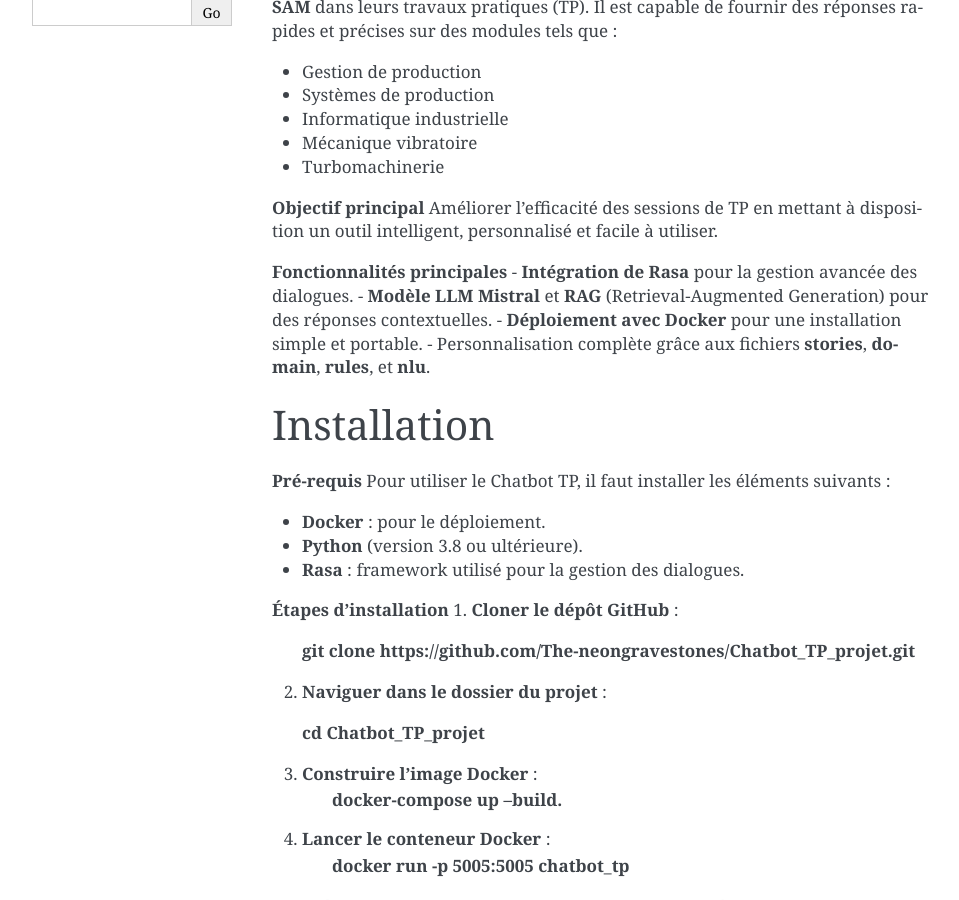
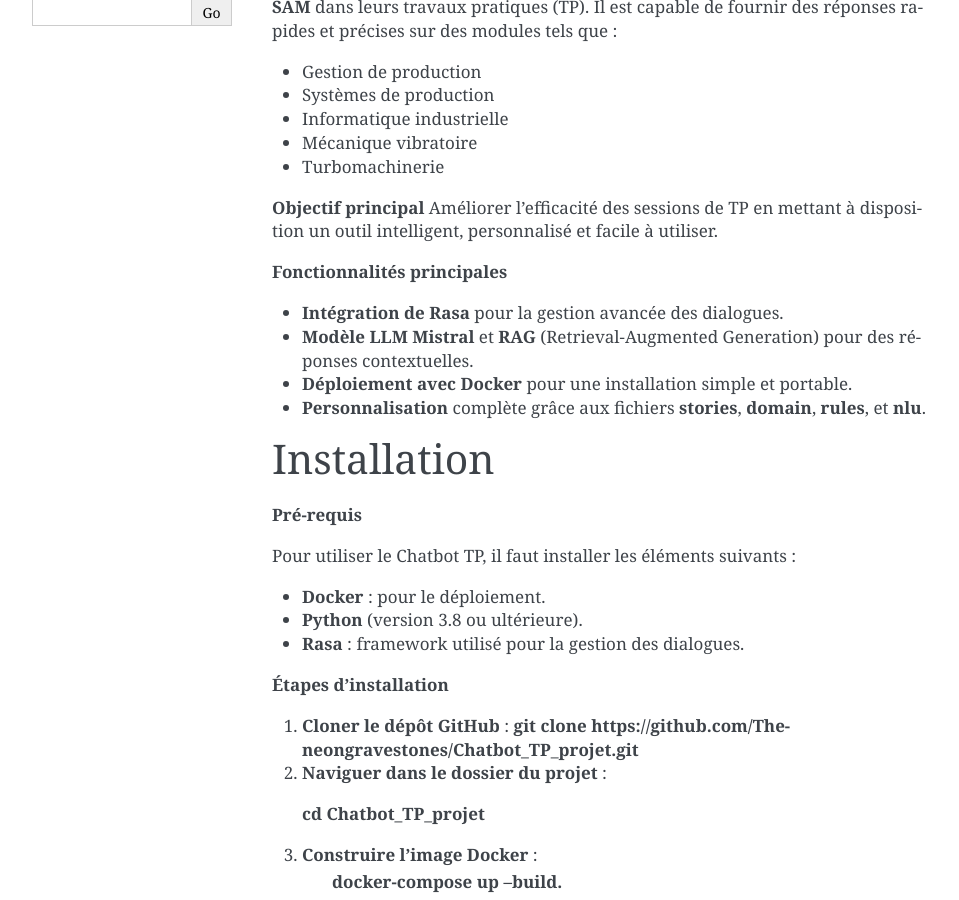
Before and after one commit to The-neongravestones/Chatbot_TP_projet, a Sphinx documentation site: the page built from source/index.rst, in a window 1280 px wide and 900 px high, scrolled down 448 px. Shown: the whole window, without its empty margins (148-1107 px from the left). Built offline with Sphinx 7.4.7, drawn with Linux system fonts in a browser that asks for light colours.

```diff
--- a/source/index.rst
+++ b/source/index.rst
@@ -19,14 +19,17 @@ Le **Chatbot TP** est un assistant virtuel conçu pour aider les étudiants de l
 Améliorer l'efficacité des sessions de TP en mettant à disposition un outil intelligent, personnalisé et facile à utiliser.
 
 **Fonctionnalités principales**
+
 - **Intégration de Rasa** pour la gestion avancée des dialogues.
 - **Modèle LLM Mistral** et **RAG** (Retrieval-Augmented Generation) pour des réponses contextuelles.
 - **Déploiement avec Docker** pour une installation simple et portable.
-- Personnalisation complète grâce aux fichiers **stories**, **domain**, **rules**, et **nlu**.
+- **Personnalisation** complète grâce aux fichiers **stories**, **domain**, **rules**, et **nlu**.
 
 Installation
 ============
+
 **Pré-requis**
+
 Pour utiliser le Chatbot TP, il faut installer les éléments suivants :
 
 - **Docker** : pour le déploiement.
@@ -34,6 +37,7 @@ Pour utiliser le Chatbot TP, il faut installer les éléments suivants :
 - **Rasa** : framework utilisé pour la gestion des dialogues.
 
 **Étapes d'installation**
+
 1. **Cloner le dépôt GitHub** :
    **git clone https://github.com/The-neongravestones/Chatbot_TP_projet.git**
 2. **Naviguer dans le dossier du projet** :
```
